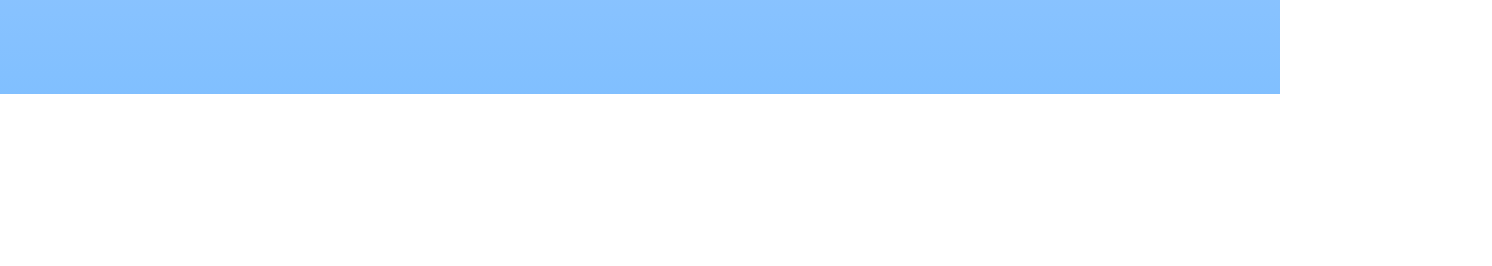
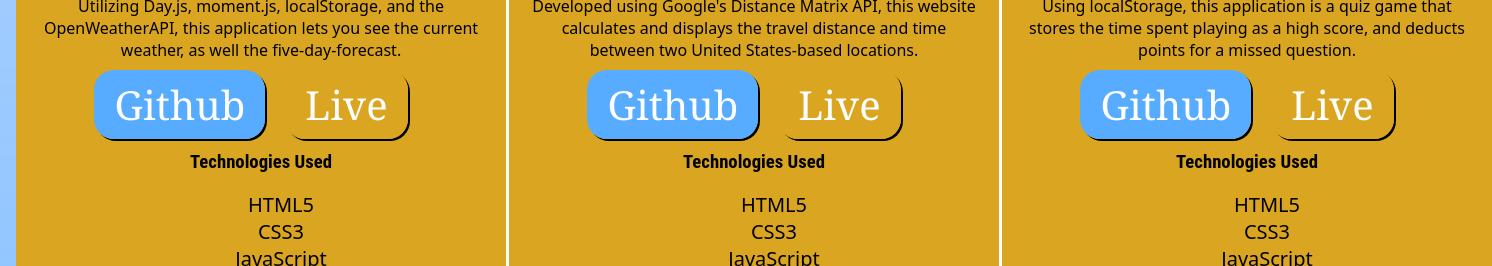
Before and after one commit to JoshuaToback/ReactPortfolio, a React (Create React App) app: page /ReactPortfolio/FrontEnd in a window 1280 px wide. Shown: the part 706-972 px from the top of the page, 1492 px wide, since content can reach past the window. Before the commit the page ends 800 px from the top, so only its background shows below. Built offline with nearby package versions, Linux system fonts and the light colour scheme.

Commit message:
Added technologies and began adding media adjustments to the site

```diff
--- a/package.json
+++ b/package.json
@@ -1,6 +1,7 @@
 {
   "name": "reactportfolio",
   "version": "0.1.0",
+  "homepage": "https://JoshuaToback.github.io/ReactPortfolio",
   "private": true,
   "dependencies": {
     "@testing-library/jest-dom": "^5.16.5",
--- a/src/index.js
+++ b/src/index.js
@@ -6,7 +6,7 @@ import { BrowserRouter } from 'react-router-dom';
 const root = ReactDOM.createRoot(document.getElementById('root'));
 root.render(
   <React.StrictMode>
-    <BrowserRouter>
+    <BrowserRouter basename='ReactPortfolio'>
       <App />
     </BrowserRouter>
   </React.StrictMode>
--- a/src/navbar.js
+++ b/src/navbar.js
@@ -8,7 +8,7 @@ export default function navbar() {
           <CustomLink to="/fullStack">Full Stack</CustomLink>
           <CustomLink to="/frontEnd">Front End</CustomLink>
       </ul>
-      <Link to="/home" className="site-title">
+      <Link to="/" className="site-title">
         Joshua Toback
       </Link>
       <ul className="navbar">
--- a/src/pages/frontend.js
+++ b/src/pages/frontend.js
@@ -3,8 +3,8 @@ import React from "react";
 // import css3 from "../images/programs/css3.png";
 // import js from "../images/programs/javascript.png";
 import dd from "../images/DD.png";
-import cq from "../images/CodeQuiz.png"
-import wd from "../images/weather.png"
+import cq from "../images/CodeQuiz.png";
+import wd from "../images/weather.png";
 
 export default function frontEnd() {
   return (
@@ -20,14 +20,35 @@ export default function frontEnd() {
               <img src={wd} alt="WeatherDash"></img>
             </div>
             <div className="techInfo">
-                        <p>Utilizing Day.js, moment.js, localStorage, and the OpenWeatherAPI, this application lets you see the
-                            current weather, as well the five-day-forecast. </p>
+              <p>
+                Utilizing Day.js, moment.js, localStorage, and the
+                OpenWeatherAPI, this application lets you see the current
+                weather, as well the five-day-forecast.{" "}
+              </p>
             </div>
 
             <div className="siteButtons">
-                        <a id="github"href="https://github.com/JoshuaToback/weather-dashboard">Github</a>
-                        <a id="live" href="https://joshuatoback.github.io/weather-dashboard/">Live</a>
+              <a
+                id="github"
+                href="https://github.com/JoshuaToback/weather-dashboard"
+              >
+                Github
+              </a>
+              <a
+                id="live"
+                href="https://joshuatoback.github.io/weather-dashboard/"
+              >
+                Live
+              </a>
             </div>
+
+            <h3>Technologies Used</h3>
+              <ul>
+                <li>HTML5</li>
+                <li>CSS3</li>
+                <li>JavaScript</li>
+                <li>OpenWeatherAPI</li>
+              </ul>
           </div>
         </div>
         <div className="center">
@@ -37,12 +58,35 @@ export default function frontEnd() {
               <img src={dd} alt="DriveDestination"></img>
             </div>
             <div className="techInfo">
-                    <p>Developed using Google's Distance Matrix API, this website calculates and displays the travel distance and time between two United States-based locations.</p>
+              <p>
+                Developed using Google's Distance Matrix API, this website
+                calculates and displays the travel distance and time between two
+                United States-based locations.
+              </p>
             </div>
 
             <div className="siteButtons">
-                        <a id="github"href="https://github.com/JoshuaToback/Drive-Destination">Github</a>
-                        <a id="live" href="https://joshuatoback.github.io/Drive-Destination/">Live</a>
+              <a
+                id="github"
+                href="https://github.com/JoshuaToback/Drive-Destination"
+              >
+                Github
+              </a>
+              <a
+                id="live"
+                href="https://joshuatoback.github.io/Drive-Destination/"
+              >
+                Live
+              </a>
+            </div>
+            <div>
+            <h3>Technologies Used</h3>
+              <ul>
+                <li>HTML5</li>
+                <li>CSS3</li>
+                <li>JavaScript</li>
+                <li>Google Distance Matrix API</li>
+              </ul>
             </div>
           </div>
         </div>
@@ -54,16 +98,29 @@ export default function frontEnd() {
               <img src={cq} alt="CodeQuiz"></img>
             </div>
             <div className="techInfo">
-                    <p>Using localStorage, this application is a quiz game that stores the time spent playing as a high score, and deducts points for a missed question. </p>                    </div>
-
+              <p>
+                Using localStorage, this application is a quiz game that stores
+                the time spent playing as a high score, and deducts points for a
+                missed question.
+              </p>
+            </div>
             <div className="siteButtons">
-                        <a id="github" href="https://github.com/JoshuaToback/code-quiz">Github</a>
-                        <a id="live" href="https://joshuatoback.github.io/code-quiz/">Live</a>
+              <a id="github" href="https://github.com/JoshuaToback/code-quiz">
+                Github
+              </a>
+              <a id="live" href="https://joshuatoback.github.io/code-quiz/">
+                Live
+              </a>
+            </div>
+            <h3>Technologies Used</h3>
+              <ul>
+                <li>HTML5</li>
+                <li>CSS3</li>
+                <li>JavaScript</li>
+              </ul>
           </div>
         </div>
       </div>
-        </div>
-
     </>
-    )
+  );
 }
--- a/src/pages/home.js
+++ b/src/pages/home.js
@@ -57,16 +57,28 @@ export default function home() {
         <div className="technology">
           <h2>Skills</h2>
           <ul>
+            <li>
               <img src={html5} alt="html" />
+            </li>
+            <li>
               <img src={css3} alt="css" />
+            </li>
+            <li>
               <img src={js} alt="js" />
+            </li>
           </ul>
           <ul>
+            <li>
               <img src={boot} alt="bootstrap" />
+            </li>
+            <li>
               <img src={nosql} alt="nosql" />
+            </li>
+            <li>
               <img src={mysql} alt="mysql" />
+            </li>
+          </ul>
           <img id="mern" src={mern} alt="mern" />
-          </ul>
         </div>
       </div>
     </>
--- a/src/styles.css
+++ b/src/styles.css
@@ -185,19 +185,26 @@ h6 {
   font-size: 30px;
 }
 
+.technology ul {
+  display: flex;
+  flex-direction: row;
+  justify-content: center;
+  object-fit: cover;
+  gap: 1rem;
+}
+
 .technology img {
-  width: 120px;
-  height: 120px;
-  margin-right: 10px;
+  max-width: 100%;
+  max-height: 120px;
+  /* margin-right: 10px; */
   object-fit: cover;
 }
 
 #mern {
-  width: auto;
-  height: 200px;
+  max-width: 100%;
+  max-height: 200px;
   margin-top: 10px;
   object-fit: cover;
-  border-radius: 30%;
 }
 
 /* FullStack Styling */
@@ -329,8 +336,12 @@ h6 {
   flex-wrap: wrap;
 }
 
+.app li {
+  font-size: 20px;
+}
+
 #grid {
-  height: 100vh;
+  height: 100%;
   transition: 500ms;
   display: grid;
   grid-template-columns: 1fr 1fr 1fr;
@@ -554,13 +565,11 @@ h6 {
       text-align: center;
   }
 
-  .technology ul {
-    display: flex;
-    flex-direction: column;
-    flex-wrap: wrap;
+  .technology li {
+    width: 100%;
   }
 
   .technology img {
-    width: 100px;
+    width: 100%;
   }
 }
```
Lines whose indentation alone changed are shown as unchanged.
